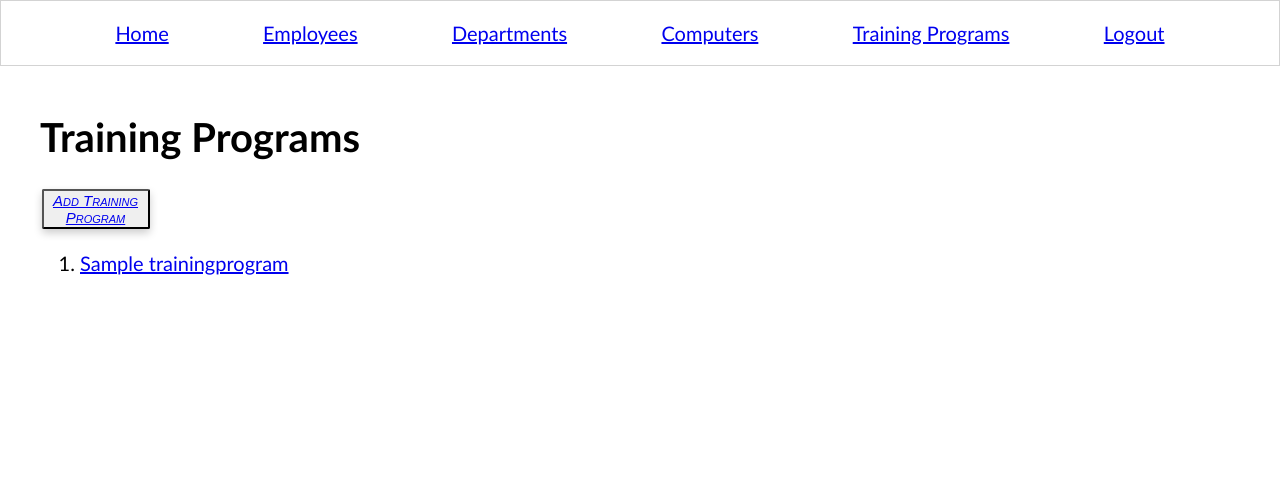
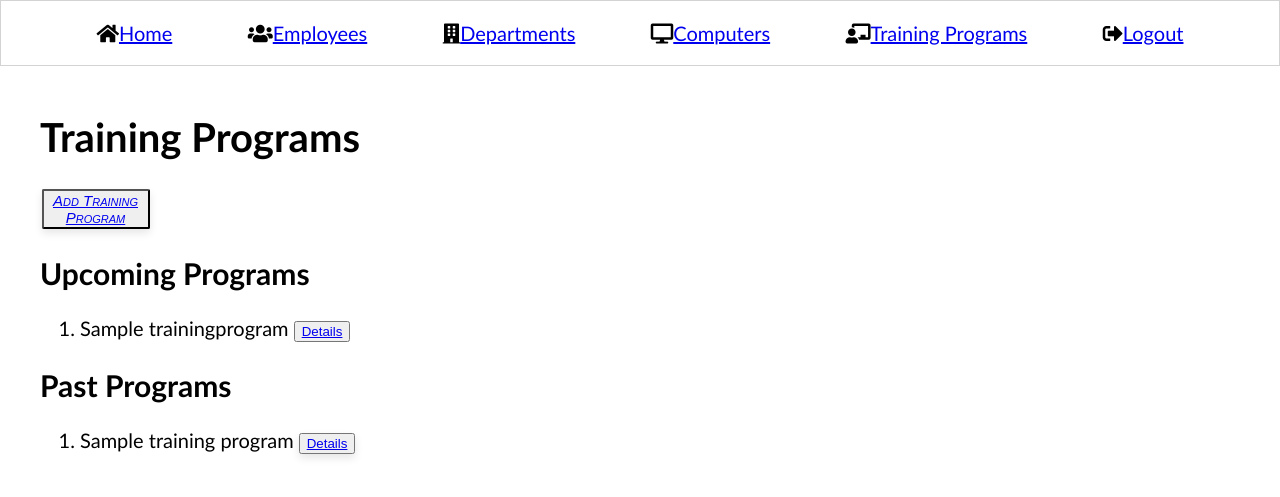
Before and after one commit to nss-day-cohort-38/bangazon-workforce-management-oculus-nebula, a Django app: template hrapp/templates/training_programs/training_program_list.html in a window 1280 px wide. Shown: the top 497 px of the page. Run offline with Django 3.2, Linux system fonts and the light colour scheme; tables that the repository leaves empty hold one stand-in row (values such as "Sample post"); the template is opened without the code that fills it: values that come from a table or form of the project are taken from there, most other values are stand-ins (such as "Sample title", 1, 10 or a date in 2020); some libraries are stand-ins or nearby versions.

Commit message:
feat: user can view list of past and future attendees from navigating to details page.

```diff
--- a/hrapp/static/styles/base.css
+++ b/hrapp/static/styles/base.css
@@ -2,7 +2,7 @@ body {
   margin: 0;
   padding: 0;
   font-size: 1.25em;
-  font-family: 'Gill Sans', 'Gill Sans MT', Calibri, 'Trebuchet MS', sans-serif;
+  font-family: "Gill Sans", "Gill Sans MT", Calibri, "Trebuchet MS", sans-serif;
 }
 
 .main-content {
@@ -26,7 +26,7 @@ body {
   border-radius: 2px;
   margin: 0.1em;
   width: 9%;
-  box-shadow: 0 4px 8px 0 rgba(0, 0, 0, 0.2);
+  box-shadow: 0 4px 8px 0 rgba(0, 0, 0, 0.1);
   cursor: pointer;
   font-style: oblique;
   font-variant: small-caps;
@@ -34,3 +34,21 @@ body {
 .program {
   margin-top: 8px;
 }
+
+.past_tp_btn {
+  box-shadow: 0 4px 8px 0 rgba(0, 0, 0, 0.1);
+  color: black;
+  margin-left: 5px;
+}
+
+a:visited {
+  color: rgb(20, 20, 214);
+}
+/* .past_tp_btn a:visited {
+  color: red;
+} */
+
+#training_program_actions {
+  margin-left: 2px;
+  margin-right: 2px;
+}
--- a/hrapp/templates/shared/base.html
+++ b/hrapp/templates/shared/base.html
@@ -8,6 +8,8 @@
 
     <link rel="stylesheet" href="{% static 'styles/base.css' %}" type="text/css" media="screen" />
     <link rel="stylesheet" href="{% static 'styles/comp_modal.css' %}" type="text/css" media="screen" />
+    <link rel="stylesheet" href="https://pro.fontawesome.com/releases/v5.10.0/css/all.css" integrity="sha384-AYmEC3Yw5cVb3ZcuHtOA93w35dYTsvhLPVnYs9eStHfGJvOvKxVfELGroGkvsg+p" crossorigin="anonymous"/>
+
     {% block css %}
     {% endblock %}
 </head>
@@ -15,12 +17,12 @@
 <body>
     <nav id="site-nav">
         <ol class="navList">
-            <li class="navList__route"><a href="{% url 'hrapp:home' %}">Home</a></li>
-            <li class="navList__route"><a href="{% url 'hrapp:employee_list' %}">Employees</a></li>
-            <li class="navList__route"><a href="{% url 'hrapp:departments' %}">Departments</a></li>
-            <li class="navList__route"><a href="{% url 'hrapp:computers' %}">Computers</a></li>
-            <li class="navList__route"><a href="{% url 'hrapp:trainingprograms' %}">Training Programs</a></li>
-            <li class="navList__route"><a href="{% url 'hrapp:logout' %}">Logout</a></li>
+            <li class="navList__route"><i class="fas fa-home"></i><a href="{% url 'hrapp:home' %}">Home</a></li>
+            <li class="navList__route"><i class="fas fa-users"></i><a href="{% url 'hrapp:employee_list' %}">Employees</a></li>
+            <li class="navList__route"><i class="fas fa-building"></i><a href="{% url 'hrapp:departments' %}">Departments</a></li>
+            <li class="navList__route"><i class="fas fa-desktop"></i><a href="{% url 'hrapp:computers' %}">Computers</a></li>
+            <li class="navList__route"><i class="fas fa-chalkboard-teacher"></i><a href="{% url 'hrapp:trainingprograms' %}">Training Programs</a></li>
+            <li class="navList__route"><i class="fas fa-sign-out-alt"></i><a href="{% url 'hrapp:logout' %}">Logout</a></li>
         </ol>
     </nav>
 
--- a/hrapp/templates/training_programs/training_program_list.html
+++ b/hrapp/templates/training_programs/training_program_list.html
@@ -13,14 +13,25 @@
     <button class="closeDialog">Close</button>
 </dialog>
 
-<button class="add_tp_btn"><a href="{% url 'hrapp:training_program_form' %}">Add Training Program</button>
+<button class="add_tp_btn"><a href="{% url 'hrapp:training_program_form' %}">Add Training Program</a></button>
 
+<h2>Upcoming Programs</h2>
 <ol class="training_programs">
     {% for training_program in all_training_programs %}
-    <li class="program">
-        <a class="program__title" href="{% url 'hrapp:training_program' training_program.id %}">
-            {{ training_program.title }}</a>
+    <li class="program">{{ training_program.title }}
+        <button class="tp_list_btn">
+            <a class="program__title" href="{% url 'hrapp:training_program' training_program.id %}">Details</a>
+        </button>
+
     </li>
+    {% endfor %}
+</ol>
+<h2>Past Programs</h2>
+<ol class="training_programs-past">
+    {% for training_program in past_training_programs %}
+    <li class="program__title">{{ training_program.title }}<button class="past_tp_btn"><a href="{% url 'hrapp:training_program' training_program.id %}">Details</a></button></li>
+        {% comment %} <li class="program__title" href="{% url 'hrapp:training_program' training_program.id %}">
+            {{ training_program.title }}</li> {% endcomment %}
     {% endfor %}
 </ol>
 
--- a/hrapp/urls.py
+++ b/hrapp/urls.py
@@ -13,7 +13,7 @@ urlpatterns = [
     path('trainingprograms/form/', training_program_form, name='training_program_form'),
     path('trainingprograms/<int:training_program_id>/form', training_program_edit_form, name='training_program_edit_form'),
     path('trainingprograms/<int:training_program_id>/details', training_program_details, name='training_program'),
-    # path('trainingprograms/<int:training_program_id>/details/attendees', employee_attendees, name='attendees'),
+    path('trainingprograms/<int:training_program_id>/details/attendees', employee_attendees, name='attendees'),
     path('employee/<int:employee_id>', employee_details, name='employee'),
     path('employee/<int:employee_id>/form', employee_edit, name='employee_edit'),
     path('employee/form', employee_add, name='employee_form'),
--- a/hrapp/views/__init__.py
+++ b/hrapp/views/__init__.py
@@ -7,7 +7,7 @@ from .training_programs.training_programs_list import training_programs_list
 from .training_programs.training_program_details import training_program_details
 from .training_programs.training_program_form import training_program_form
 from .training_programs.training_program_form import training_program_edit_form
-# from .training_programs.training_programs_attendees import employee_attendees
+from .training_programs.training_programs_attendees import employee_attendees
 from .computers import computer_list
 from .computers import computer_list, computer_details
 from .computers import computer_list, computer_details, computer_form, confirm_computer_delete
```
Also changed, not shown: hrapp/templates/training_programs/training_program_details.html (+7 -4 lines), hrapp/templates/training_programs/training_programs_attendees.html (+3 -7 lines).
